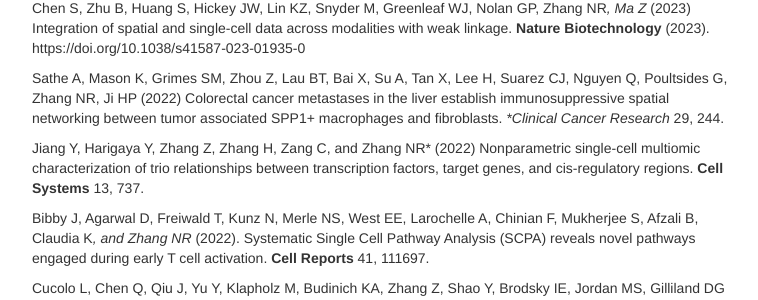
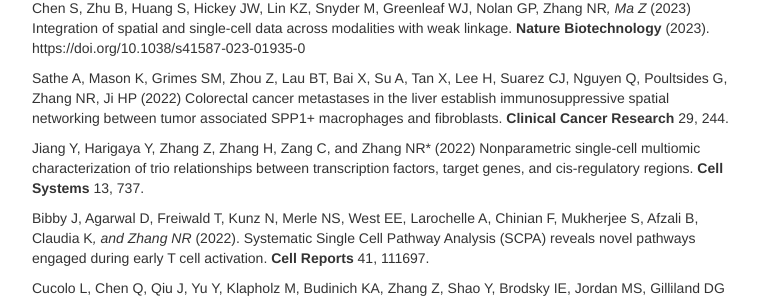
Before and after one commit to nzhanglab/nzhanglab.github.io, a Jekyll site: the page built from pages/pub.md, in a window 1280 px wide and 900 px high, scrolled down 554 px. Shown: the part 150-450 px from the top of the window, without its empty margins (258-1016 px from the left). Built offline with Jekyll 4.4.1, drawn with Linux system fonts in a browser that asks for light colours.

Commit message:
fixed small typo in publications

```diff
--- a/pages/pub.md
+++ b/pages/pub.md
@@ -24,7 +24,7 @@
 
 Chen S, Zhu B, Huang S, Hickey JW, Lin KZ, Snyder M, Greenleaf WJ, Nolan GP, Zhang NR*, Ma Z* (2023) Integration of spatial and single-cell data across modalities with weak linkage.  **Nature Biotechnology** (2023). https://doi.org/10.1038/s41587-023-01935-0
 
-Sathe A, Mason K, Grimes SM, Zhou Z, Lau BT, Bai X, Su A, Tan X, Lee H, Suarez CJ, Nguyen Q, Poultsides G, Zhang NR, Ji HP (2022) Colorectal cancer metastases in the liver establish immunosuppressive spatial networking between tumor associated SPP1+ macrophages and fibroblasts.  **Clinical Cancer Research* 29, 244.
+Sathe A, Mason K, Grimes SM, Zhou Z, Lau BT, Bai X, Su A, Tan X, Lee H, Suarez CJ, Nguyen Q, Poultsides G, Zhang NR, Ji HP (2022) Colorectal cancer metastases in the liver establish immunosuppressive spatial networking between tumor associated SPP1+ macrophages and fibroblasts.  **Clinical Cancer Research** 29, 244.
 
 Jiang Y, Harigaya Y, Zhang Z, Zhang H, Zang C, and Zhang NR* (2022) Nonparametric single-cell multiomic characterization of trio relationships between transcription factors, target genes, and cis-regulatory regions.  **Cell Systems** 13, 737.
 
```
